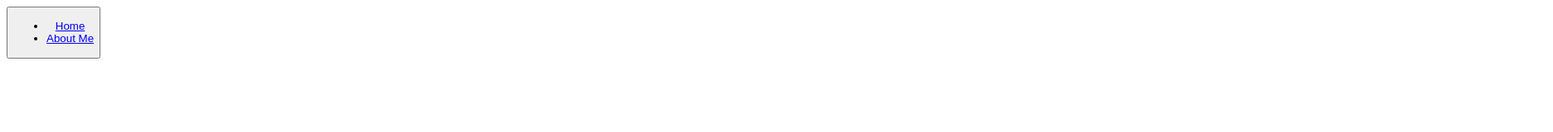
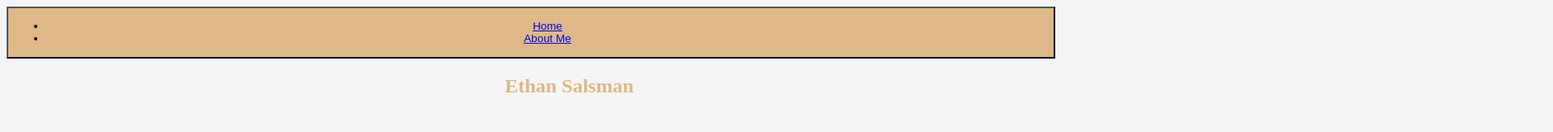
Before and after one commit to ethansalsman/WEBD-Final-Project, a plain HTML site: page index.html in a window 1280 px wide. Shown: the whole page at 83% size, 1872 px wide, since content can reach past the window. Drawn offline with Linux system fonts and the light colour scheme.

Commit message:
some styles

```diff
--- a/index.html
+++ b/index.html
@@ -8,11 +8,12 @@
     <header>
         <button class="nav">
             <ul class="nav_items">
-                <li class="nav_items"><a href="#" class="nav_link">Home</a></li>
-                <li class="nav_items"><a href="#" class="nav_link">About Me</a></li>
+                <li class="nav_items"><a href="#index.html" class="nav_link">Home</a></li>
+                <li class="nav_items"><a href="aboutMe.html" class="nav_link">About Me</a></li>
             </ul>
         </button>
     </header>
+    <h2>Ethan Salsman</h2>
 </body>
 
 
--- a/styles.css
+++ b/styles.css
@@ -0,0 +1,19 @@
+@charset "utf-8";
+
+html{
+    background-color: whitesmoke;
+    height: 100%;
+}
+
+header{
+
+}
+button{
+    background-color: burlywood;
+    width: 100%;
+}
+h2{
+    color: burlywood;
+    width: 100%;
+    padding-left: 47.50%;
+}
```
Also changed, not shown: aboutMe.html (+13 -0 lines).
